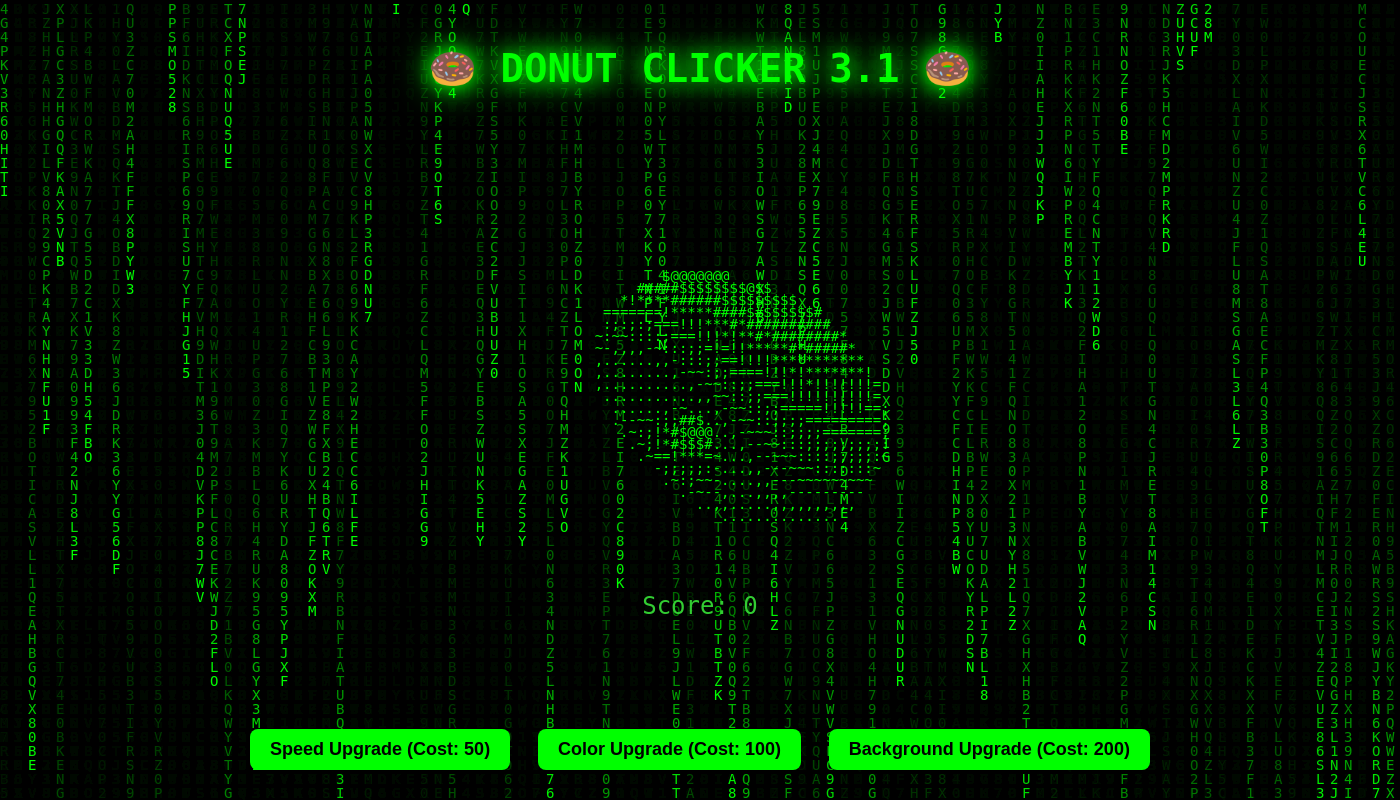
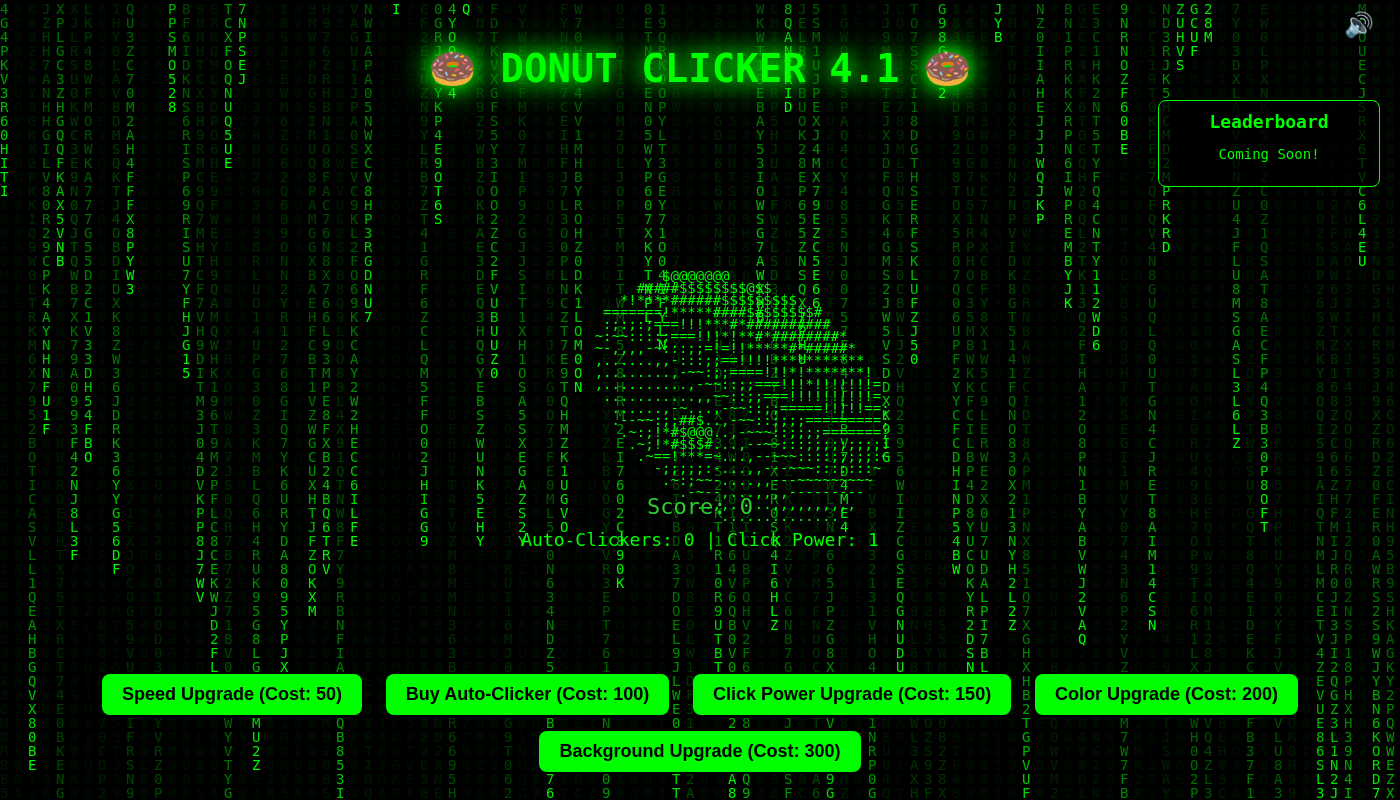
Before and after one commit to Gorgdotai/canary_clone, a FastAPI app: page / in a window 1400 px wide; the page is wider, and only the part inside the window is pictured. Run offline with FastAPI, Linux system fonts and the light colour scheme.

Commit message:
Donut Clicker 4.1: Auto-clicker animations, sound controls, leaderboard placeholder

```diff
--- a/templates/index.html
+++ b/templates/index.html
@@ -1,7 +1,7 @@
 <!DOCTYPE html>
 <html>
 <head>
-    <title>Donut Clicker 3.1</title>
+    <title>Donut Clicker 4.1</title>
     <style>
         html, body {
             margin: 0;
@@ -58,11 +58,11 @@
 
         .counter-container {
             position: absolute;
-            bottom: 180px;
+            bottom: 250px;
             width: 100%;
             text-align: center;
             z-index: 4;
-            font-size: 24px;
+            font-size: 22px;
         }
 
         .shop {
@@ -76,7 +76,7 @@
         .shop button {
             padding: 10px 20px;
             font-size: 18px;
-            margin: 10px;
+            margin: 8px;
             background: #00ff00;
             color: black;
             border: none;
@@ -89,21 +89,109 @@
         .shop button:hover {
             transform: scale(1.1);
         }
+
+        .status {
+            margin-top: 10px;
+            font-size: 18px;
+            color: #00ff00;
+        }
+
+        /* Auto-Clicker Donut Animation */
+        .donut-fall {
+            position: fixed;
+            font-size: 24px;
+            animation: fall 3s linear forwards;
+            z-index: 10;
+        }
+
+        @keyframes fall {
+            0% { transform: translateY(-50px) rotate(0deg); opacity: 1; }
+            100% { transform: translateY(100vh) rotate(720deg); opacity: 0; }
+        }
+
+        /* Sound Control */
+        .sound-control {
+            position: absolute;
+            top: 10px;
+            right: 20px;
+            z-index: 6;
+            display: flex;
+            align-items: center;
+            gap: 10px;
+        }
+
+        .sound-btn {
+            background: none;
+            border: none;
+            font-size: 24px;
+            color: #00ff00;
+            cursor: pointer;
+        }
+
+        .volume-slider {
+            width: 100px;
+            display: none;
+        }
+
+        .sound-control:hover .volume-slider {
+            display: block;
+        }
+
+        /* Leaderboard */
+        .leaderboard {
+            position: absolute;
+            top: 100px;
+            right: 20px;
+            background: rgba(0, 0, 0, 0.7);
+            padding: 10px;
+            border: 1px solid #00ff00;
+            border-radius: 8px;
+            z-index: 7;
+            width: 200px;
+            color: #00ff00;
+        }
+
+        .leaderboard h3 {
+            margin: 0;
+            font-size: 18px;
+            text-align: center;
+            margin-bottom: 10px;
+        }
+
+        .leaderboard p {
+            text-align: center;
+            font-size: 14px;
+        }
     </style>
 </head>
 <body>
     <canvas id="matrixCanvas"></canvas>
-    <h1>🍩 DONUT CLICKER 3.1 🍩</h1>
+    <h1>🍩 DONUT CLICKER 4.1 🍩</h1>
     <pre id="donut" title="Click the donut!"></pre>
 
+    <div class="sound-control">
+        <button class="sound-btn" id="soundToggle">🔊</button>
+        <input type="range" id="volumeSlider" class="volume-slider" min="0" max="1" step="0.01" value="0.3">
+    </div>
+
+    <div class="leaderboard">
+        <h3>Leaderboard</h3>
+        <p>Coming Soon!</p>
+    </div>
+
     <div class="counter-container">
-        Score: <span id="counter">0</span>
+        <div>Score: <span id="counter">0</span></div>
+        <div class="status">
+            Auto-Clickers: <span id="autoCount">0</span> | Click Power: <span id="clickPower">1</span>
+        </div>
     </div>
 
     <div class="shop">
         <button id="speedUpgrade">Speed Upgrade (Cost: <span id="speedCost">50</span>)</button>
-        <button id="colorUpgrade">Color Upgrade (Cost: <span id="colorCost">100</span>)</button>
-        <button id="bgUpgrade">Background Upgrade (Cost: <span id="bgCost">200</span>)</button>
+        <button id="autoClicker">Buy Auto-Clicker (Cost: <span id="autoCost">100</span>)</button>
+        <button id="clickUpgrade">Click Power Upgrade (Cost: <span id="clickCost">150</span>)</button>
+        <button id="colorUpgrade">Color Upgrade (Cost: <span id="colorCost">200</span>)</button>
+        <button id="bgUpgrade">Background Upgrade (Cost: <span id="bgCost">300</span>)</button>
     </div>
 
     <script>
@@ -148,24 +236,54 @@
             if (bgMusic.paused) bgMusic.play();
         }, { once: true });
 
+        let soundEnabled = true;
+
+        // ✅ Sound toggle
+        document.getElementById('soundToggle').addEventListener('click', () => {
+            soundEnabled = !soundEnabled;
+            document.getElementById('soundToggle').textContent = soundEnabled ? '🔊' : '🔇';
+            if (!soundEnabled) {
+                bgMusic.pause();
+            } else {
+                bgMusic.play();
+            }
+        });
+
+        // ✅ Volume control
+        document.getElementById('volumeSlider').addEventListener('input', (e) => {
+            bgMusic.volume = e.target.value;
+        });
+
         // ✅ Game Variables
         const donut = document.getElementById("donut");
         const counterEl = document.getElementById("counter");
         const speedCostEl = document.getElementById("speedCost");
+        const autoCostEl = document.getElementById("autoCost");
+        const clickCostEl = document.getElementById("clickCost");
         const colorCostEl = document.getElementById("colorCost");
         const bgCostEl = document.getElementById("bgCost");
+        const autoCountEl = document.getElementById("autoCount");
+        const clickPowerEl = document.getElementById("clickPower");
 
         let count = parseInt(localStorage.getItem('score')) || 0;
         let speed = parseInt(localStorage.getItem('speed')) || 50;
         let donutColor = localStorage.getItem('donutColor') || '#00ff00';
         let speedCost = parseInt(localStorage.getItem('speedCost')) || 50;
-        let colorCost = parseInt(localStorage.getItem('colorCost')) || 100;
-        let bgCost = parseInt(localStorage.getItem('bgCost')) || 200;
+        let autoClickers = parseInt(localStorage.getItem('autoClickers')) || 0;
+        let clickPower = parseInt(localStorage.getItem('clickPower')) || 1;
+        let autoCost = parseInt(localStorage.getItem('autoCost')) || 100;
+        let clickCost = parseInt(localStorage.getItem('clickCost')) || 150;
+        let colorCost = parseInt(localStorage.getItem('colorCost')) || 200;
+        let bgCost = parseInt(localStorage.getItem('bgCost')) || 300;
 
         counterEl.textContent = count;
         speedCostEl.textContent = speedCost;
+        autoCostEl.textContent = autoCost;
+        clickCostEl.textContent = clickCost;
         colorCostEl.textContent = colorCost;
         bgCostEl.textContent = bgCost;
+        autoCountEl.textContent = autoClickers;
+        clickPowerEl.textContent = clickPower;
 
         // ✅ Donut Rotation
         let A = 0, B = 0;
@@ -210,14 +328,39 @@
 
         // ✅ Click Logic
         donut.addEventListener("click", () => {
-            count++;
+            count += clickPower;
             counterEl.textContent = count;
             localStorage.setItem('score', count);
-            clickSound.currentTime = 0;
-            clickSound.play();
+            if (soundEnabled) {
+                clickSound.currentTime = 0;
+                clickSound.play();
+            }
         });
 
-        // ✅ Upgrade Logic
+        // ✅ Auto-clicker Interval
+        setInterval(() => {
+            if (autoClickers > 0) {
+                count += autoClickers;
+                counterEl.textContent = count;
+                localStorage.setItem('score', count);
+
+                // Visual donuts falling
+                for (let i = 0; i < autoClickers; i++) {
+                    createFallingDonut();
+                }
+            }
+        }, 1000);
+
+        function createFallingDonut() {
+            const donutEl = document.createElement('div');
+            donutEl.textContent = "🍩";
+            donutEl.classList.add('donut-fall');
+            donutEl.style.left = Math.random() * window.innerWidth + 'px';
+            document.body.appendChild(donutEl);
+            setTimeout(() => donutEl.remove(), 3000);
+        }
+
+        // ✅ Upgrade Buttons
         document.getElementById("speedUpgrade").addEventListener("click", () => {
             if (count >= speedCost) {
                 count -= speedCost;
@@ -225,10 +368,28 @@
                 speed = Math.max(10, speed - 10);
                 clearInterval(rotationInterval);
                 rotationInterval = setInterval(rotateDonut, speed);
-                upgradeSound.play();
+                if (soundEnabled) upgradeSound.play();
                 updateDisplay();
-            } else {
-                alert("Not enough points!");
+            }
+        });
+
+        document.getElementById("autoClicker").addEventListener("click", () => {
+            if (count >= autoCost) {
+                count -= autoCost;
+                autoClickers++;
+                autoCost = Math.floor(autoCost * 1.8);
+                if (soundEnabled) upgradeSound.play();
+                updateDisplay();
+            }
+        });
+
+        document.getElementById("clickUpgrade").addEventListener("click", () => {
+            if (count >= clickCost) {
+                count -= clickCost;
+                clickPower++;
+                clickCost = Math.floor(clickCost * 2);
+                if (soundEnabled) upgradeSound.play();
+                updateDisplay();
             }
         });
 
@@ -237,10 +398,8 @@
                 count -= colorCost;
                 colorCost = Math.floor(colorCost * 1.8);
                 donutColor = donutColor === '#00ff00' ? '#ff00ff' : '#00ffff';
-                upgradeSound.play();
+                if (soundEnabled) upgradeSound.play();
                 updateDisplay();
-            } else {
-                alert("Not enough points!");
             }
         });
 
@@ -249,23 +408,29 @@
                 count -= bgCost;
                 bgCost = Math.floor(bgCost * 1.8);
                 matrixColor = matrixColor === '#0f0' ? '#ff0000' : '#00ffff';
-                upgradeSound.play();
+                if (soundEnabled) upgradeSound.play();
                 updateDisplay();
-            } else {
-                alert("Not enough points!");
             }
         });
 
         function updateDisplay() {
             counterEl.textContent = count;
             speedCostEl.textContent = speedCost;
+            autoCostEl.textContent = autoCost;
+            clickCostEl.textContent = clickCost;
             colorCostEl.textContent = colorCost;
             bgCostEl.textContent = bgCost;
+            autoCountEl.textContent = autoClickers;
+            clickPowerEl.textContent = clickPower;
 
             localStorage.setItem('score', count);
             localStorage.setItem('speed', speed);
             localStorage.setItem('donutColor', donutColor);
             localStorage.setItem('speedCost', speedCost);
+            localStorage.setItem('autoClickers', autoClickers);
+            localStorage.setItem('clickPower', clickPower);
+            localStorage.setItem('autoCost', autoCost);
+            localStorage.setItem('clickCost', clickCost);
             localStorage.setItem('colorCost', colorCost);
             localStorage.setItem('bgCost', bgCost);
         }
```
